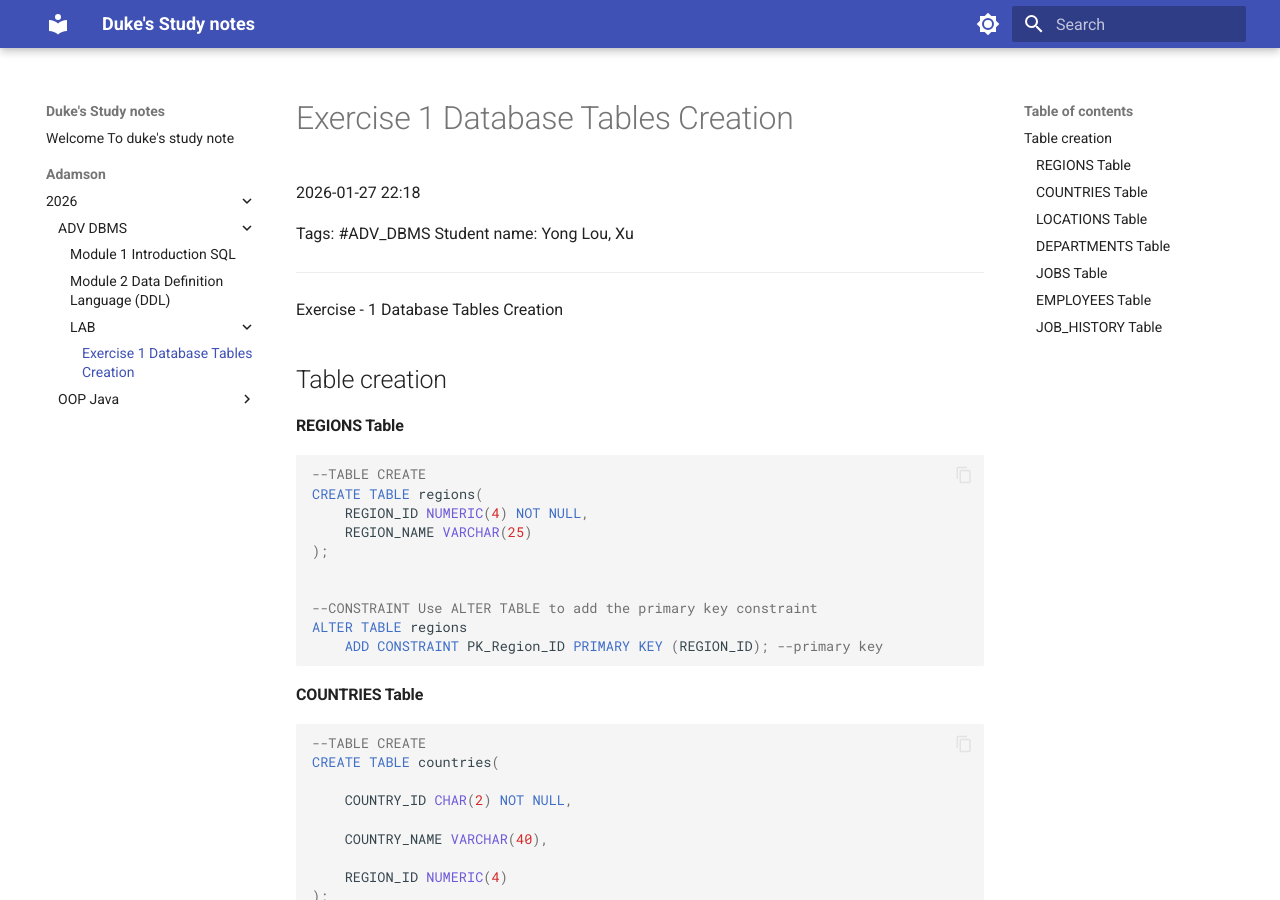
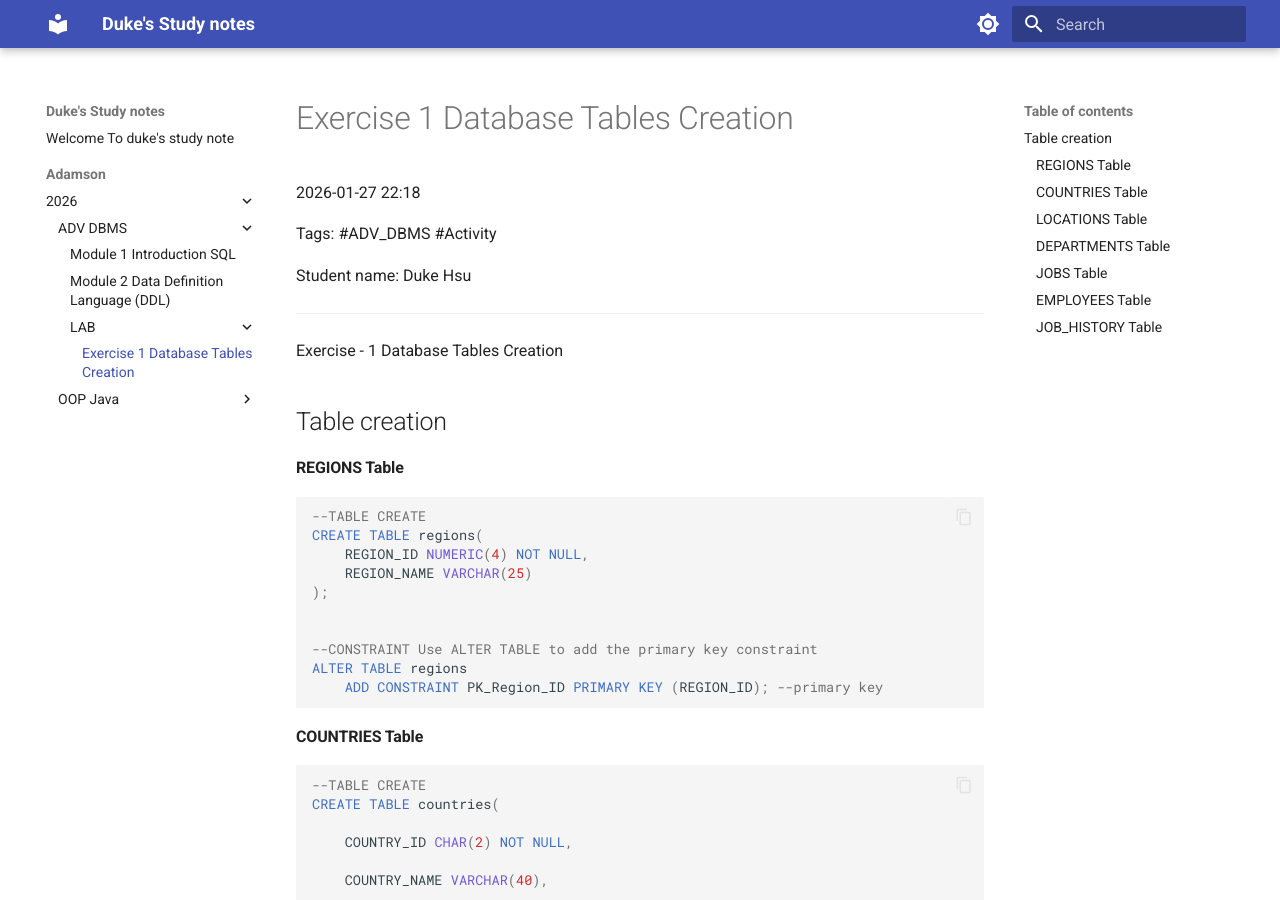
Before and after one commit to dukehug/mkdocs_dknotes, an MkDocs documentation site: the page built from docs/Adamson/2026/ADV_DBMS/LAB/Exercise - 1 Database Tables Creation.md, in a window 1280 px wide and 900 px high. Built offline with MkDocs 1.6.1 and Material for MkDocs 9.7.7, drawn with Linux system fonts in a browser that asks for light colours.

Commit message:
upadte notes: Fri Jan 30 04:37:27 PM UTC 2026

```diff
--- a/docs/Adamson/2026/ADV_DBMS/LAB/Exercise - 1 Database Tables Creation.md
+++ b/docs/Adamson/2026/ADV_DBMS/LAB/Exercise - 1 Database Tables Creation.md
@@ -1,7 +1,8 @@
 2026-01-27 22:18
 
-Tags: #ADV_DBMS
-Student name: Yong Lou, Xu
+Tags: #ADV_DBMS #Activity
+
+Student name: Duke Hsu
 
 ---
 Exercise - 1 Database Tables Creation
```
Also changed, not shown: 1 other file.
